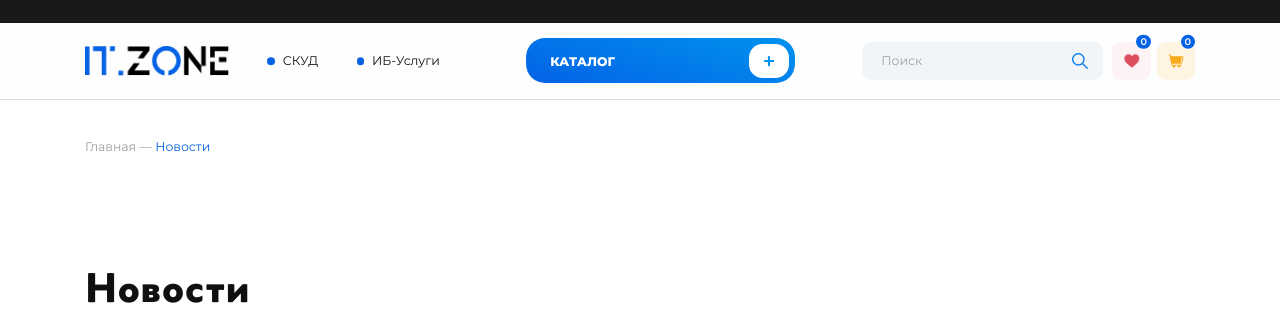
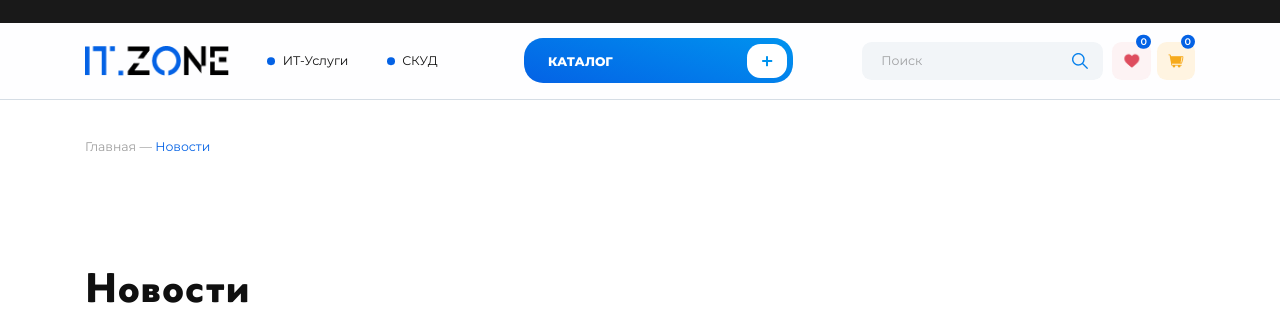
Before and after one commit to guldmytro/django_it_zone, a Django app: page /blog/ in a window 1280 px wide. Shown: the top 312 px of the page. Run offline with Django 3.2, Linux system fonts and the light colour scheme; data that the repository does not hold is empty; some libraries are stand-ins or nearby versions.

Commit message:
Changed SKuud name

```diff
--- a/catalog/templates/layout/base.html
+++ b/catalog/templates/layout/base.html
@@ -72,10 +72,10 @@
                     </a>
                     <ul class="header-services">
                         <li class="header-services__item">
-                            <a href="{% url 'it-services:page' %}">СКУД</a>
+                            <a href="{% url 'it-services:page' %}">ИТ-Услуги</a>
                         </li>
                         <li class="header-services__item">
-                            <a href="{% url 'information-security:page' %}">ИБ-Услуги</a>
+                            <a href="{% url 'information-security:page' %}">СКУД</a>
                         </li>
                     </ul>
                     <button class="header-menu_btn">
@@ -241,10 +241,10 @@
                     {% if pages or contacts %}
                     <ul class="footer-menu">
                         <li class="footer-menu__item">
-                            <a href="{% url 'it-services:page' %}">СКУД</a>
+                            <a href="{% url 'it-services:page' %}">ИТ-Услуги</a>
                         </li>
                         <li class="footer-menu__item">
-                            <a href="{% url 'information-security:page' %}">ИБ-Услуги</a>
+                            <a href="{% url 'information-security:page' %}">СКУД</a>
                         </li>
                         <li class="footer-menu__item">
                             <a href="{% url 'blog:archive_blog' %}">Новости</a>
--- a/textpages/apps.py
+++ b/textpages/apps.py
@@ -4,4 +4,4 @@ from django.apps import AppConfig
 class TextpagesConfig(AppConfig):
     default_auto_field = 'django.db.models.BigAutoField'
     name = 'textpages'
-    verbose_name = 'Страница ИБ'
+    verbose_name = 'Страница СКУД'
--- a/textpages2/models.py
+++ b/textpages2/models.py
@@ -10,8 +10,8 @@ class Page2(models.Model):
         return self.title
 
     class Meta:
-        verbose_name = 'Страница СКУД'
-        verbose_name_plural = 'Страница СКУД'
+        verbose_name = 'Страница ИТ-Услуг'
+        verbose_name_plural = 'Страница ИТ-услуг'
         ordering = ['id']
 
 
```
